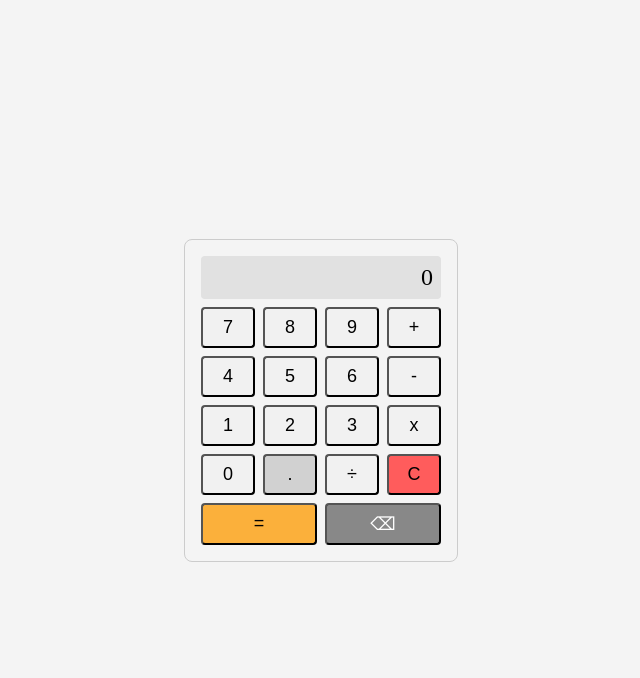
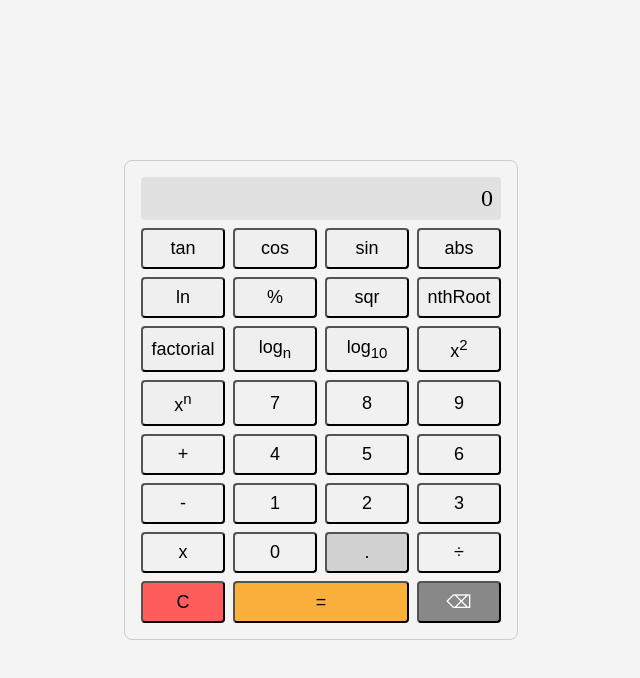
Before and after one commit to Alexandra2888/Final-project-js-css-html, a plain HTML site: page index.html in a window 1280 px wide. Shown: the whole page, without its empty margins (319-959 px from the left). Drawn offline with Linux system fonts and the light colour scheme.

Commit message:
add calculator basics

```diff
--- a/CSS_Files/styles.css
+++ b/CSS_Files/styles.css
@@ -14,7 +14,7 @@ body {
 }
 
 .calculator {
-  width: 240px;
+  width: 360px;
   border: 1px solid #ccc;
   border-radius: 8px;
   padding: 16px;
@@ -61,7 +61,7 @@ button {
 }
 
 .calculator__backspace {
-  grid-column: span 2;
+  grid-column: span 1;
   background-color: var(--gray__dark);
   color: #fff;
 }
--- a/index.html
+++ b/index.html
@@ -1,11 +1,13 @@
 <!DOCTYPE html>
 <html lang="en">
+
 <head>
   <meta name="description" content="Final project" />
   <meta name="keywords" content="HTML, CSS, JavaScript" />
   <title>Calculator</title>
   <link rel="stylesheet" href="CSS_Files/styles.css" />
 </head>
+
 <body>
   <main class="calculator">
     <section>
@@ -13,6 +15,20 @@
     </section>
     <section>
       <div class="calculator__buttons">
+        <button class="calculator__function">tan</button>
+        <button class="calculator__function">cos</button>
+        <button class="calculator__function">sin</button>
+        <button class="calculator__function">abs</button>
+        <button class="calculator__function">ln</button>
+        <button class="calculator__function">%</button>
+        <button class="calculator__function">sqr</button>
+        <button class="calculator__function">nthRoot</button>
+        <button class="calculator__function">factorial</button>
+        <button class="calculator__function">log<sub>n</sub></button>
+        <button class="calculator__function">log<sub>10</sub></button>
+        <button class="calculator__function">x<sup>2</sup></button>
+        <button class="calculator__function">x<sup>n</sup></button>
+        <!--  -->
         <button class="calculator__number">7</button>
         <button class="calculator__number">8</button>
         <button class="calculator__number">9</button>
@@ -35,4 +51,5 @@
     </section>
   </main>
 </body>
+
 </html>
```
Lines whose indentation alone changed are shown as unchanged.
